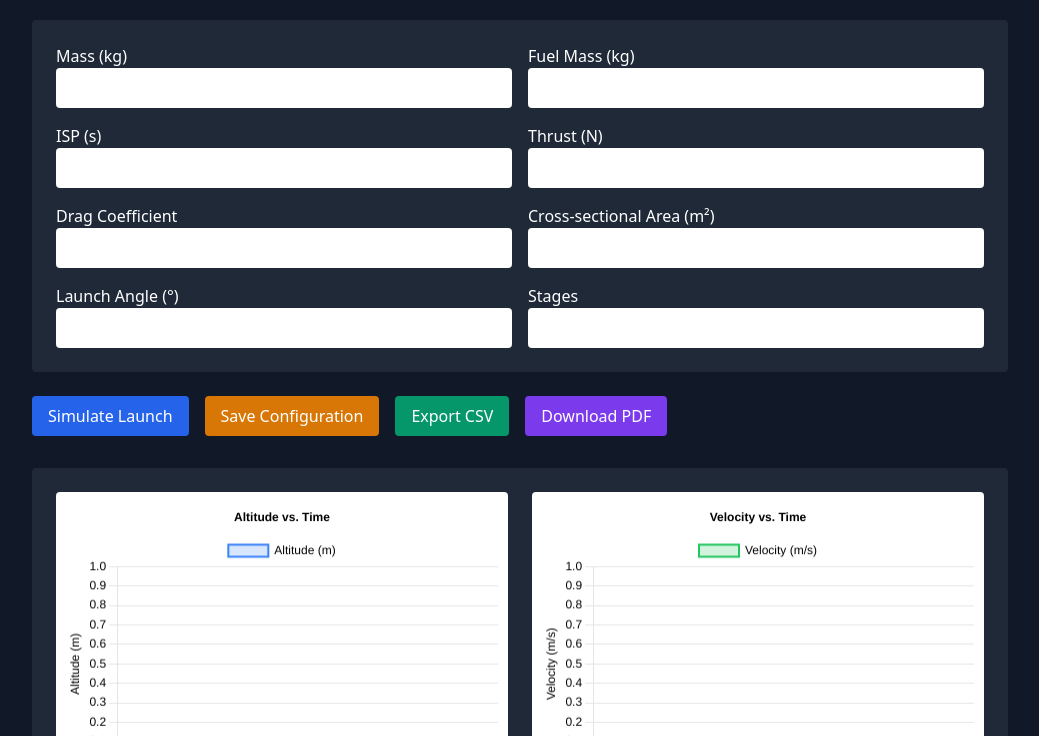
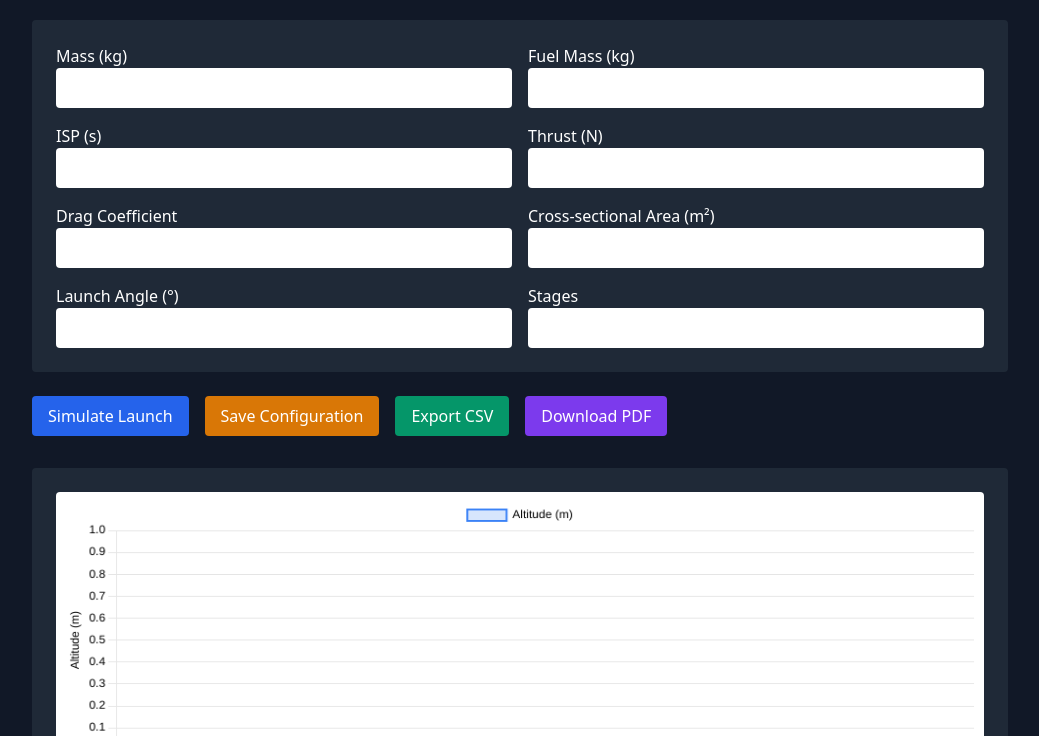
Before and after one commit to Pragyan-net/Rocketry, a plain HTML site: page index.html in a window 1280 px wide. Both pictures are taken after a click on the button "Simulate Launch". Shown: the part 64-800 px from the top of the page, without its empty margins (120-1159 px from the left). Drawn offline with nearby package versions, Linux system fonts and the light colour scheme.

Commit message:
Update index.html

```diff
--- a/index.html
+++ b/index.html
@@ -5,10 +5,13 @@
   <title>Rocket Launch Simulator</title>
   <meta name="viewport" content="width=device-width, initial-scale=1.0" />
 
+  <!-- TailwindCSS CDN -->
   <link href="https://cdn.jsdelivr.net/npm/tailwindcss@2.2.19/dist/tailwind.min.css" rel="stylesheet" />
 
+  <!-- Chart.js CDN -->
   <script src="https://cdn.jsdelivr.net/npm/chart.js"></script>
 
+  <!-- jsPDF and FileSaver for export -->
   <script src="https://cdnjs.cloudflare.com/ajax/libs/jspdf/2.5.1/jspdf.umd.min.js"></script>
   <script src="https://cdn.jsdelivr.net/npm/file-saver@2.0.5/dist/FileSaver.min.js"></script>
 </head>
@@ -51,22 +54,15 @@
       <button id="exportPdfBtn" class="bg-purple-600 hover:bg-purple-800 px-4 py-2 rounded">Download PDF</button>
     </div>
 
-    <div class="mt-8 bg-gray-800 p-6 rounded grid grid-cols-1 md:grid-cols-2 gap-6">
-      <div class="bg-white p-2 rounded">
-        <canvas id="altitudeChart" height="200"></canvas>
-      </div>
-      <div class="bg-white p-2 rounded">
-        <canvas id="velocityChart" height="200"></canvas>
-      </div>
-      <div class="bg-white p-2 rounded">
-        <canvas id="accelerationChart" height="200"></canvas>
-      </div>
+    <div class="mt-8 bg-gray-800 p-6 rounded">
+      <canvas id="telemetryChart" height="100" class="bg-white p-2 rounded mb-6"></canvas>
     </div>
   </main>
 
+  <!-- Inline JavaScript -->
   <script>
     const g0 = 9.81;
-    let altitudeChart, velocityChart, accelerationChart;
+    let chart;
 
     document.getElementById("simulateBtn").addEventListener("click", () => {
       const mass = parseFloat(document.getElementById("mass").value);
@@ -80,49 +76,34 @@
 
       const initialMass = mass + fuel;
       const burnTime = (fuel * isp * g0) / thrust;
+      const deltaV = isp * g0 * Math.log(initialMass / mass);
 
       // Basic simulation
       const telemetry = [];
       let time = 0, dt = 0.5;
-      let velocity = 0, altitude = 0, acceleration = 0;
+      let velocity = 0, altitude = 0;
       let currentMass = initialMass;
 
-      // Store previous acceleration for calculating current acceleration in the loop
-      let prevAcceleration = 0;
-
       while (currentMass > mass) {
-        // Calculate drag force
-        const dragForce = 0.5 * 1.225 * velocity ** 2 * cd * area;
-        // Calculate net force
-        const netForce = thrust - dragForce - currentMass * g0;
-        // Calculate acceleration
-        acceleration = netForce / currentMass;
-        velocity += acceleration * dt;
+        const acc = (thrust - 0.5 * 1.225 * velocity ** 2 * cd * area - currentMass * g0) / currentMass;
+        velocity += acc * dt;
         altitude += velocity * dt;
         currentMass -= (fuel / burnTime) * dt;
         time += dt;
-        telemetry.push({ time, velocity, altitude, acceleration });
-
-        // A very simple approximation for max Q (maximum dynamic pressure).
-        // For a more accurate Max Q, you'd need to track dynamic pressure (0.5 * rho * v^2)
-        // and find its peak. Here we'll just log it for demonstration if you wanted to expand.
-        // const dynamicPressure = 0.5 * 1.225 * velocity ** 2; // For constant density, simplify.
+        telemetry.push({ time, velocity, altitude });
       }
 
-      drawCharts(telemetry);
+      drawChart(telemetry);
       window.latestTelemetry = telemetry; // for export
     });
 
-    function drawCharts(data) {
+    function drawChart(data) {
+      const ctx = document.getElementById('telemetryChart').getContext('2d');
       const labels = data.map(d => d.time.toFixed(1));
       const altitudes = data.map(d => d.altitude.toFixed(2));
-      const velocities = data.map(d => d.velocity.toFixed(2));
-      const accelerations = data.map(d => d.acceleration.toFixed(2));
 
-      // Altitude Chart
-      const altitudeCtx = document.getElementById('altitudeChart').getContext('2d');
-      if (altitudeChart) altitudeChart.destroy();
-      altitudeChart = new Chart(altitudeCtx, {
+      if (chart) chart.destroy();
+      chart = new Chart(ctx, {
         type: 'line',
         data: {
           labels,
@@ -131,89 +112,17 @@
             data: altitudes,
             backgroundColor: 'rgba(59, 130, 246, 0.2)',
             borderColor: 'rgba(59, 130, 246, 1)',
-            borderWidth: 2,
-            fill: true
+            borderWidth: 2
           }]
         },
         options: {
           responsive: true,
           plugins: {
-            legend: { labels: { color: 'black' } },
-            title: {
-              display: true,
-              text: 'Altitude vs. Time',
-              color: 'black'
-            }
+            legend: { labels: { color: 'black' } }
           },
           scales: {
             x: { title: { display: true, text: 'Time (s)', color: 'black' }, ticks: { color: 'black' } },
-            y: { title: { display: true, text: 'Altitude (m)', color: 'black' }, ticks: { color: 'black' }, beginAtZero: true }
-          }
-        }
-      });
-
-      // Velocity Chart
-      const velocityCtx = document.getElementById('velocityChart').getContext('2d');
-      if (velocityChart) velocityChart.destroy();
-      velocityChart = new Chart(velocityCtx, {
-        type: 'line',
-        data: {
-          labels,
-          datasets: [{
-            label: 'Velocity (m/s)',
-            data: velocities,
-            backgroundColor: 'rgba(34, 197, 94, 0.2)',
-            borderColor: 'rgba(34, 197, 94, 1)',
-            borderWidth: 2,
-            fill: true
-          }]
-        },
-        options: {
-          responsive: true,
-          plugins: {
-            legend: { labels: { color: 'black' } },
-            title: {
-              display: true,
-              text: 'Velocity vs. Time',
-              color: 'black'
-            }
-          },
-          scales: {
-            x: { title: { display: true, text: 'Time (s)', color: 'black' }, ticks: { color: 'black' } },
-            y: { title: { display: true, text: 'Velocity (m/s)', color: 'black' }, ticks: { color: 'black' }, beginAtZero: true }
-          }
-        }
-      });
-
-      // Acceleration Chart
-      const accelerationCtx = document.getElementById('accelerationChart').getContext('2d');
-      if (accelerationChart) accelerationChart.destroy();
-      accelerationChart = new Chart(accelerationCtx, {
-        type: 'line',
-        data: {
-          labels,
-          datasets: [{
-            label: 'Acceleration (m/s²)',
-            data: accelerations,
-            backgroundColor: 'rgba(234, 179, 8, 0.2)',
-            borderColor: 'rgba(234, 179, 8, 1)',
-            borderWidth: 2,
-            fill: true
-          }]
-        },
-        options: {
-          responsive: true,
-          plugins: {
-            legend: { labels: { color: 'black' } },
-            title: {
-              display: true,
-              text: 'Acceleration vs. Time',
-              color: 'black'
-            }
-          },
-          scales: {
-            x: { title: { display: true, text: 'Time (s)', color: 'black' }, ticks: { color: 'black' } },
-            y: { title: { display: true, text: 'Acceleration (m/s²)', color: 'black' }, ticks: { color: 'black' } }
+            y: { title: { display: true, text: 'Altitude (m)', color: 'black' }, ticks: { color: 'black' } }
           }
         }
       });
@@ -222,8 +131,8 @@
     document.getElementById("exportCsvBtn").addEventListener("click", () => {
       const data = window.latestTelemetry || [];
       if (data.length === 0) return alert("Run simulation first.");
-      const rows = data.map(d => `${d.time},${d.velocity},${d.altitude},${d.acceleration}`);
-      const csv = "Time (s),Velocity (m/s),Altitude (m),Acceleration (m/s²)\n" + rows.join("\n");
+      const rows = data.map(d => `${d.time},${d.velocity},${d.altitude}`);
+      const csv = "Time,Velocity,Altitude\n" + rows.join("\n");
       const blob = new Blob([csv], { type: 'text/csv;charset=utf-8;' });
       saveAs(blob, "telemetry.csv");
     });
@@ -233,7 +142,7 @@
       const data = window.latestTelemetry || [];
       doc.text("Rocket Telemetry Report", 10, 10);
       data.slice(0, 30).forEach((d, i) => {
-        doc.text(`${d.time}s | V: ${d.velocity.toFixed(2)} m/s | Alt: ${d.altitude.toFixed(2)} m | Acc: ${d.acceleration.toFixed(2)} m/s²`, 10, 20 + i * 6);
+        doc.text(`${d.time}s  |  V: ${d.velocity.toFixed(2)} m/s  |  Alt: ${d.altitude.toFixed(2)} m`, 10, 20 + i * 6);
       });
       doc.save("report.pdf");
     });
```
